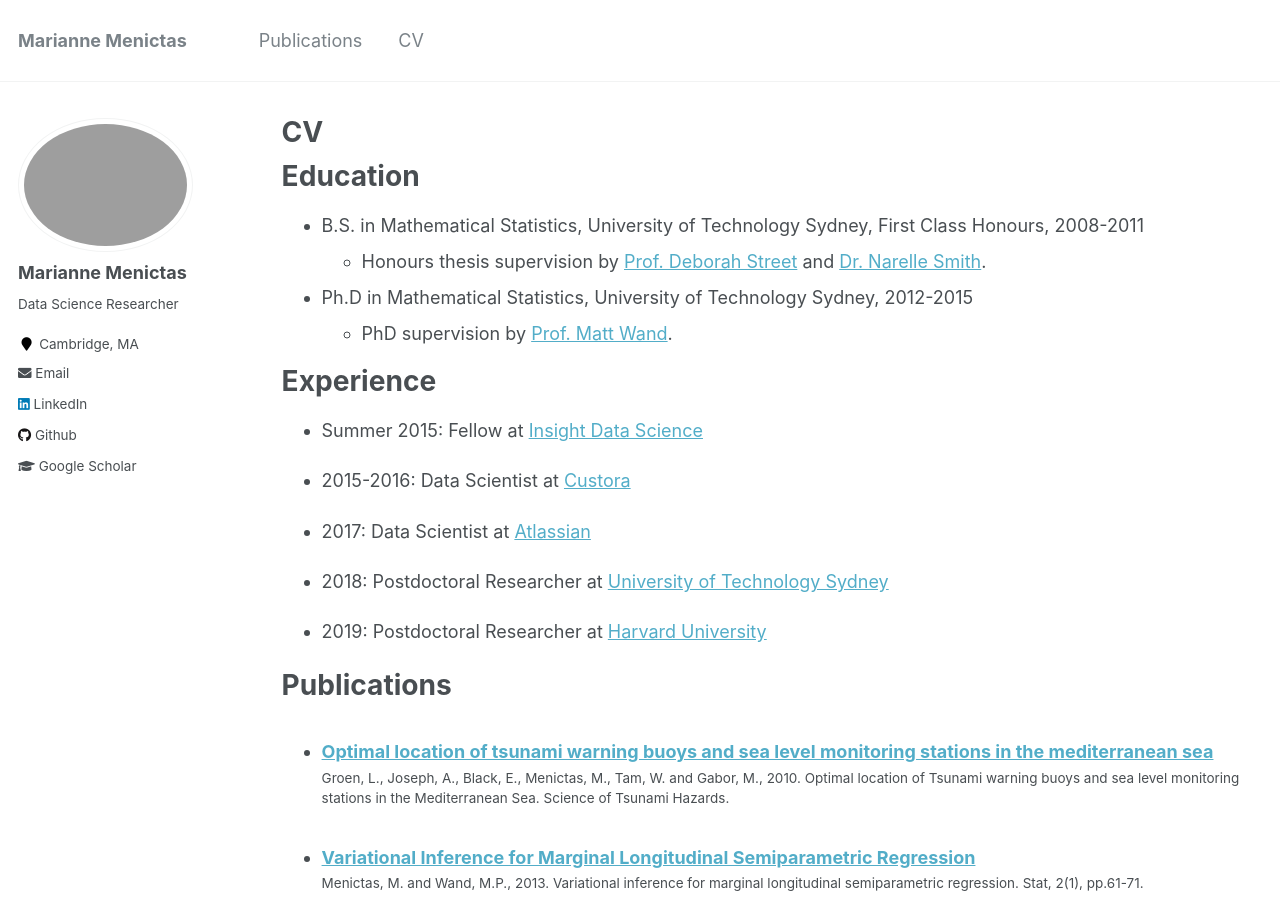
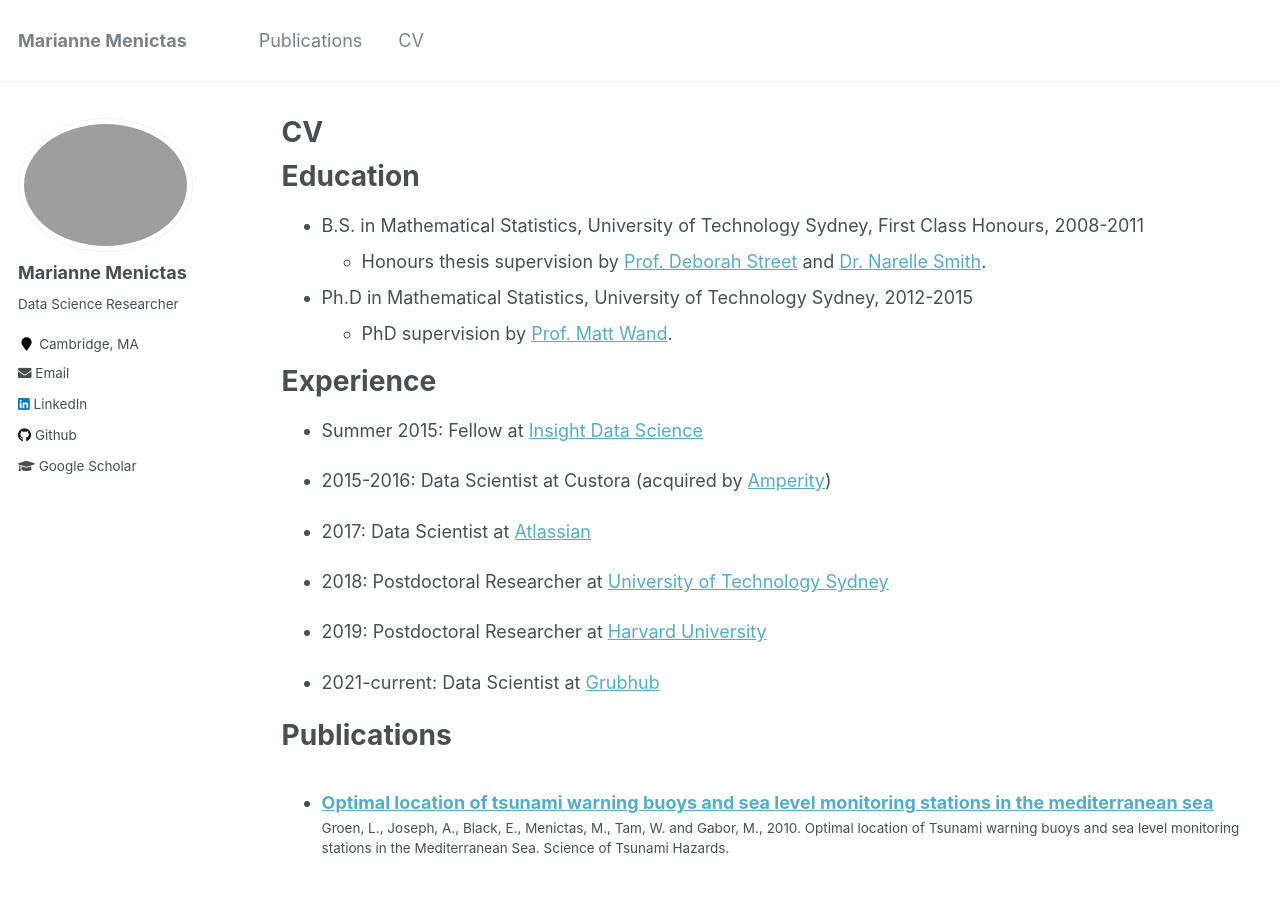
Before and after one commit to menictas/menictas.github.io, a Jekyll site: the page built from _pages/cv.md, in a window 1280 px wide and 900 px high. Built offline with Jekyll 4.4.1, drawn with Linux system fonts in a browser that asks for light colours.

Commit message:
update experience

```diff
--- a/_pages/cv.md
+++ b/_pages/cv.md
@@ -20,15 +20,17 @@ Education
 
 Experience
 ======
-* Summer 2015: Fellow at [Insight Data Science](https://www.insightdatascience.com)
+* Summer 2015: Fellow at [Insight Data Science](https://blog.insightdatascience.com)
 
-* 2015-2016: Data Scientist at [Custora](https://www.custora.com/)
+* 2015-2016: Data Scientist at Custora (acquired by [Amperity](https://amperity.com))
 
 * 2017: Data Scientist at [Atlassian](https://www.atlassian.com/)
 
 * 2018: Postdoctoral Researcher at [University of Technology Sydney](https://www.uts.edu.au/)
 
-* 2019: Postdoctoral Researcher at [Harvard University](https://www.harvard.edu/)
+* 2019: Postdoctoral Researcher at [Harvard University](https://people.seas.harvard.edu/~samurphy/lab/overview.html)
+
+* 2021-current: Data Scientist at [Grubhub](https://www.grubhub.com)
 
 Publications
 ======
```
